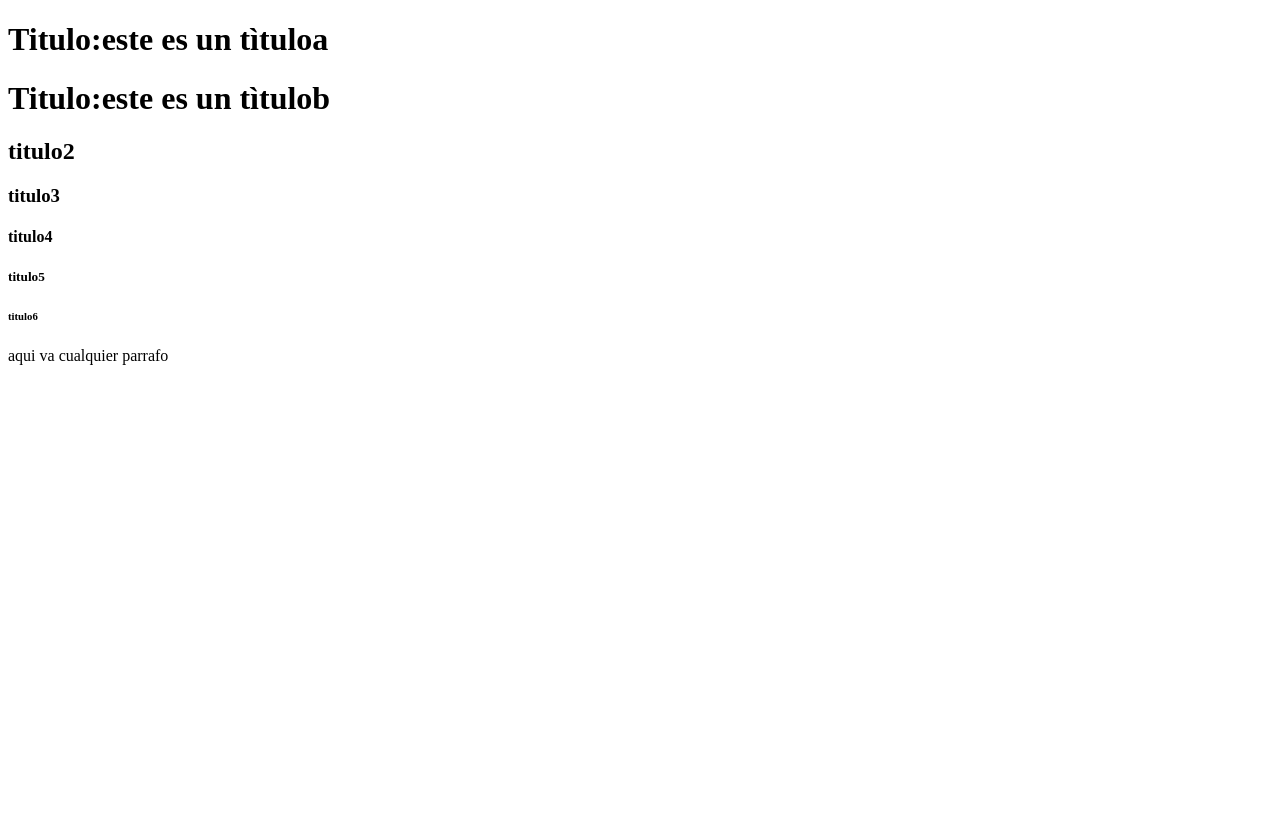
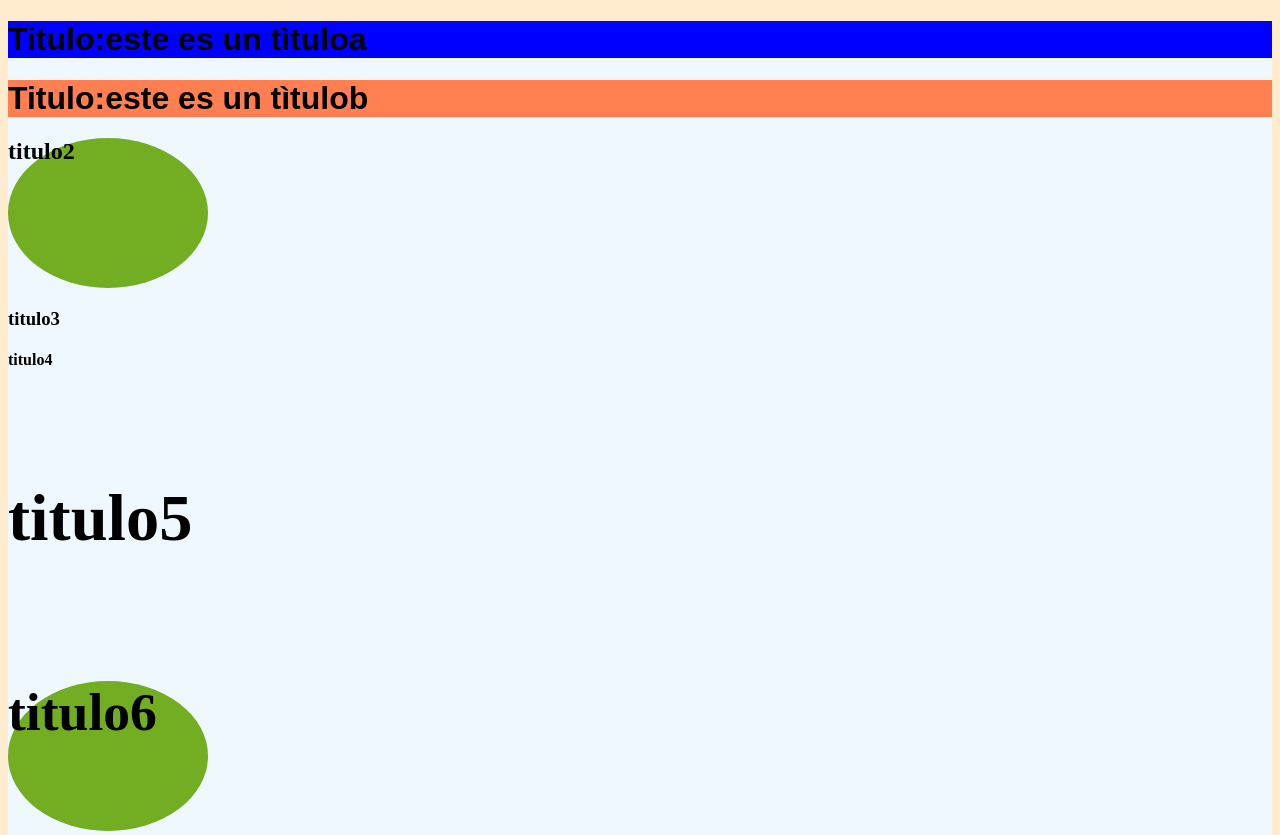
Before and after one commit to davidotb91/WorkshopWeb, a plain HTML site: page index1.html in a window 1280 px wide. Shown: the top 835 px of the page. Before the commit the page ends 800 px from the top, so only its background shows below. Drawn offline with Linux system fonts and the light colour scheme.

Commit message:
mi perfil personalizado

```diff
--- a/index1.html
+++ b/index1.html
@@ -1,16 +1,60 @@
 <!DOCTYPE html>
 <html>
+
 <head>
+    <style type="text/css">
+        h1 {
+            background-color: blue;
+            font-family: fantasy;
+        }
+    </style>
+    <style type="text/css">
+        h2 {
+            border-radius: 50%;
+            border: 5px;
+            background: #73AD21;
+            padding: 20px dotted red;
+            width: 200px;
+            height: 150px;
+        }
+        /*las clases empiezancon un .*/
+        .bordesredondos{
+            border-radius: 50%;
+            border: 5px;
+            background: #73AD21;
+            padding: 50px dotted red;
+            width: 200px;
+            height: 150px;
+        }
+        .textoGrande{
+            font-size: 80px;
+        }
+        html {
+            background-color: blanchedalmond;
+        }
+
+        body {
+            background-color: aliceblue;
+        }
+    </style>
+    <!--        dentro de unestilo lo primero es un selector en este caso h1-->
+    <!--        esto sirve para hacer los estilos genericos-->
 
 </head>
+
 <body>
     <h1>Titulo:este es un  tìtuloa</h1>
-       <h1>Titulo:este es un  tìtulob</h1>
+    <h1 style="background-color:coral;">Titulo:este es un  tìtulob</h1>
+    <!--el style de h1 sirve unicamente pare ese h1-->
     <h2>titulo2</h2>
     <h3>titulo3</h3>
     <h4>titulo4</h4>
+    <div class="textoGrande">
     <h5>titulo5</h5>
-       <h6>titulo6</h6>
+    <h6 class="bordesredondos">titulo6 </h6>
+
+    </div>
         <p>aqui va cualquier parrafo</p>
 </body>
+
 </html>
```
Also changed, not shown: perfil.html (added, +34 -0 lines). Lines whose indentation alone changed are shown as unchanged.
